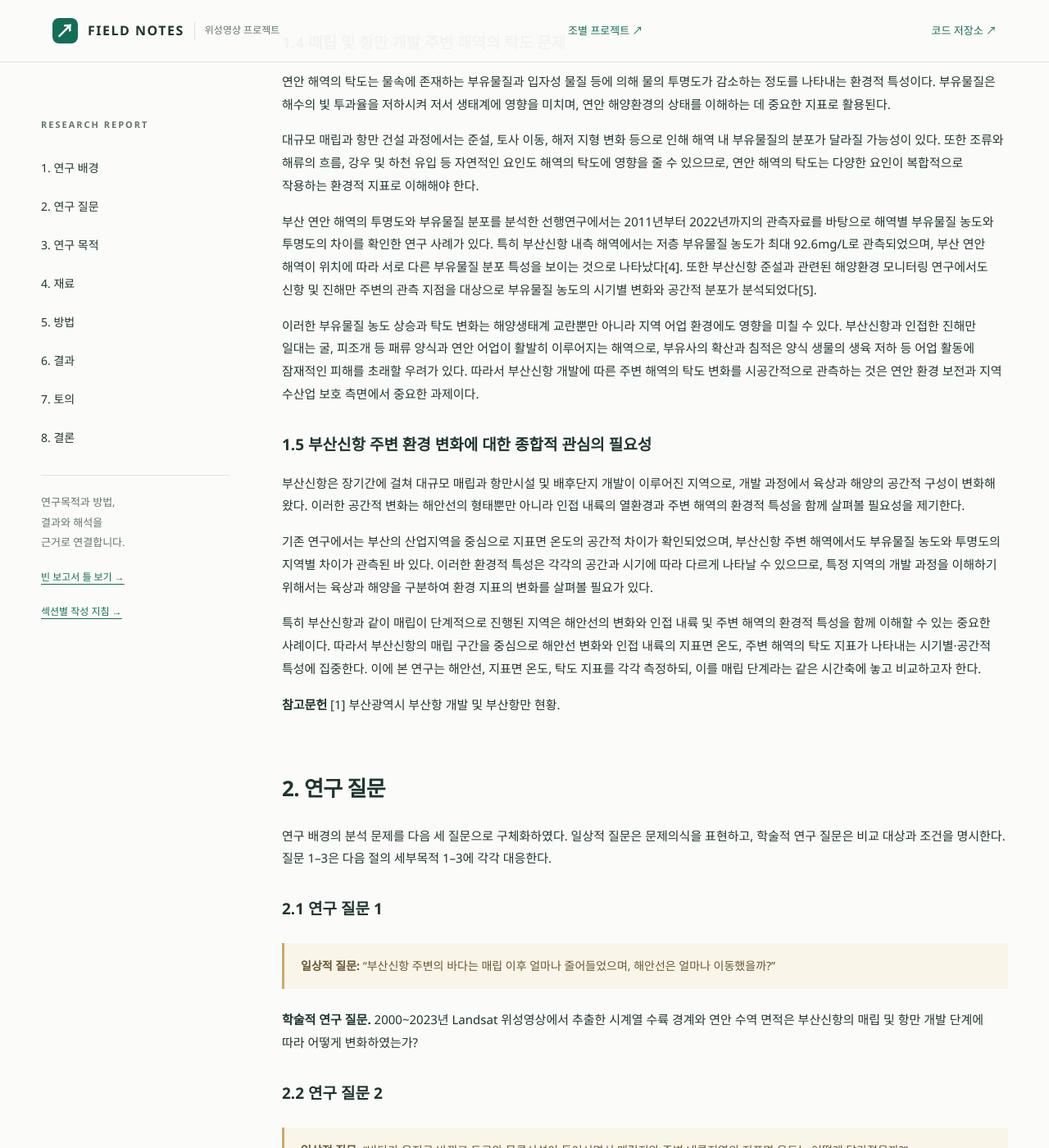
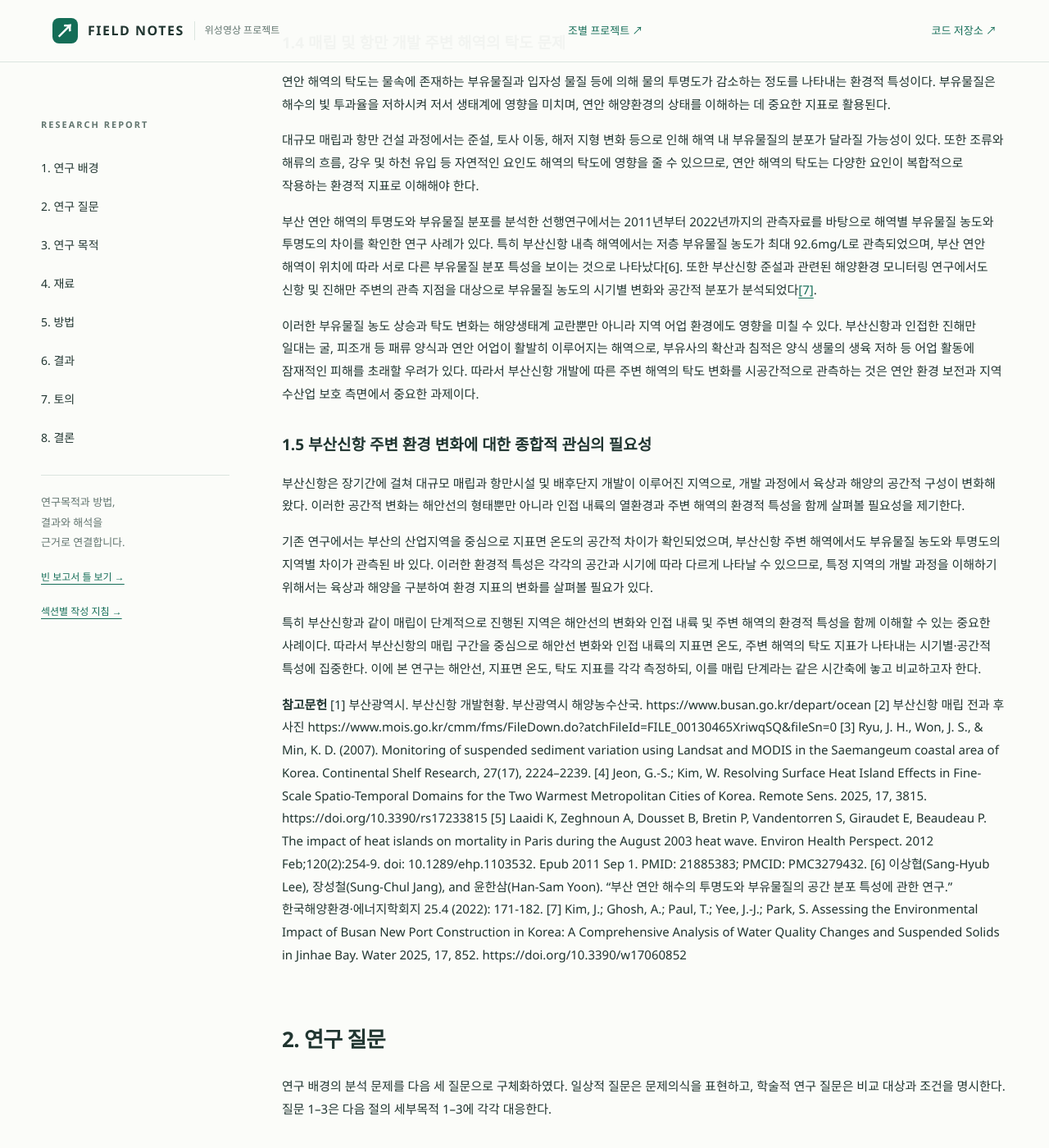
Before and after one commit to chasooin/class2026_02_surveying2_team5, a Jekyll site: the page built from docs/index.md, in a window 1280 px wide and 1400 px high, scrolled down 3673 px. Shown: the whole window at 82% size. Built offline with Jekyll 4.4.1, drawn with Linux system fonts in a browser that asks for light colours; some of the changed text lies outside the part shown.

Commit message:
Update index.md

```diff
--- a/docs/index.md
+++ b/docs/index.md
@@ -55,7 +55,7 @@ badge: "DEMO / 실제 관측 결과 아님"
 
 대규모 매립과 항만 건설 과정에서는 준설, 토사 이동, 해저 지형 변화 등으로 인해 해역 내 부유물질의 분포가 달라질 가능성이 있다. 또한 조류와 해류의 흐름, 강우 및 하천 유입 등 자연적인 요인도 해역의 탁도에 영향을 줄 수 있으므로, 연안 해역의 탁도는 다양한 요인이 복합적으로 작용하는 환경적 지표로 이해해야 한다.
 
-부산 연안 해역의 투명도와 부유물질 분포를 분석한 선행연구에서는 2011년부터 2022년까지의 관측자료를 바탕으로 해역별 부유물질 농도와 투명도의 차이를 확인한 연구 사례가 있다. 특히 부산신항 내측 해역에서는 저층 부유물질 농도가 최대 92.6mg/L로 관측되었으며, 부산 연안 해역이 위치에 따라 서로 다른 부유물질 분포 특성을 보이는 것으로 나타났다[4]. 또한 부산신항 준설과 관련된 해양환경 모니터링 연구에서도 신항 및 진해만 주변의 관측 지점을 대상으로 부유물질 농도의 시기별 변화와 공간적 분포가 분석되었다[5].
+부산 연안 해역의 투명도와 부유물질 분포를 분석한 선행연구에서는 2011년부터 2022년까지의 관측자료를 바탕으로 해역별 부유물질 농도와 투명도의 차이를 확인한 연구 사례가 있다. 특히 부산신항 내측 해역에서는 저층 부유물질 농도가 최대 92.6mg/L로 관측되었으며, 부산 연안 해역이 위치에 따라 서로 다른 부유물질 분포 특성을 보이는 것으로 나타났다[6]. 또한 부산신항 준설과 관련된 해양환경 모니터링 연구에서도 신항 및 진해만 주변의 관측 지점을 대상으로 부유물질 농도의 시기별 변화와 공간적 분포가 분석되었다[[7]](https://www.mdpi.com/2073-4441/17/6/852).
 
 이러한 부유물질 농도 상승과 탁도 변화는 해양생태계 교란뿐만 아니라 지역 어업 환경에도 영향을 미칠 수 있다. 부산신항과 인접한 진해만 일대는 굴, 피조개 등 패류 양식과 연안 어업이 활발히 이루어지는 해역으로, 부유사의 확산과 침적은 양식 생물의 생육 저하 등 어업 활동에 잠재적인 피해를 초래할 우려가 있다. 따라서 부산신항 개발에 따른 주변 해역의 탁도 변화를 시공간적으로 관측하는 것은 연안 환경 보전과 지역 수산업 보호 측면에서 중요한 과제이다.
 
@@ -69,7 +69,13 @@ badge: "DEMO / 실제 관측 결과 아님"
 
 
 **참고문헌**
-[1] 부산광역시 부산항 개발 및 부산항만 현황.
+[1] 부산광역시. 부산신항 개발현황. 부산광역시 해양농수산국. https://www.busan.go.kr/depart/ocean
+[2] 부산신항 매립 전과 후 사진 https://www.mois.go.kr/cmm/fms/FileDown.do?atchFileId=FILE_00130465XriwqSQ&fileSn=0
+[3] Ryu, J. H., Won, J. S., & Min, K. D. (2007). Monitoring of suspended sediment variation using Landsat and MODIS in the Saemangeum coastal area of Korea. Continental Shelf Research, 27(17), 2224–2239.
+[4] Jeon, G.-S.; Kim, W. Resolving Surface Heat Island Effects in Fine-Scale Spatio-Temporal Domains for the Two Warmest Metropolitan Cities of Korea. Remote Sens. 2025, 17, 3815. https://doi.org/10.3390/rs17233815
+[5] Laaidi K, Zeghnoun A, Dousset B, Bretin P, Vandentorren S, Giraudet E, Beaudeau P. The impact of heat islands on mortality in Paris during the August 2003 heat wave. Environ Health Perspect. 2012 Feb;120(2):254-9. doi: 10.1289/ehp.1103532. Epub 2011 Sep 1. PMID: 21885383; PMCID: PMC3279432.
+[6] 이상협(Sang-Hyub Lee), 장성철(Sung-Chul Jang), and 윤한삼(Han-Sam Yoon). "부산 연안 해수의 투명도와 부유물질의 공간 분포 특성에 관한 연구." 한국해양환경·에너지학회지 25.4 (2022): 171-182.
+[7] Kim, J.; Ghosh, A.; Paul, T.; Yee, J.-J.; Park, S. Assessing the Environmental Impact of Busan New Port Construction in Korea: A Comprehensive Analysis of Water Quality Changes and Suspended Solids in Jinhae Bay. Water 2025, 17, 852. https://doi.org/10.3390/w17060852
 
 ## 2. 연구 질문 {#question}
 
```
Also changed, not shown: other parts of docs/index.md (+2 -2 lines).
